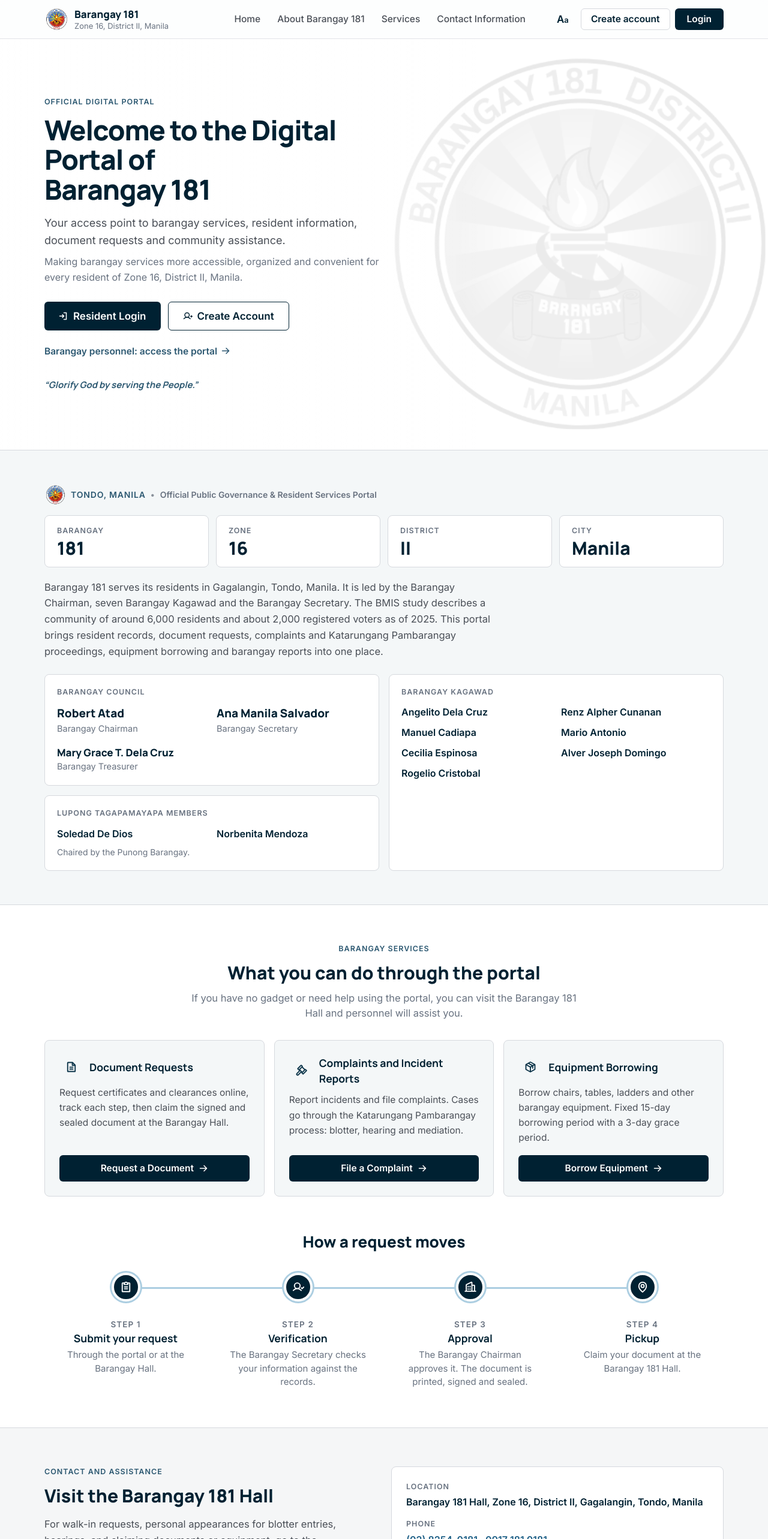
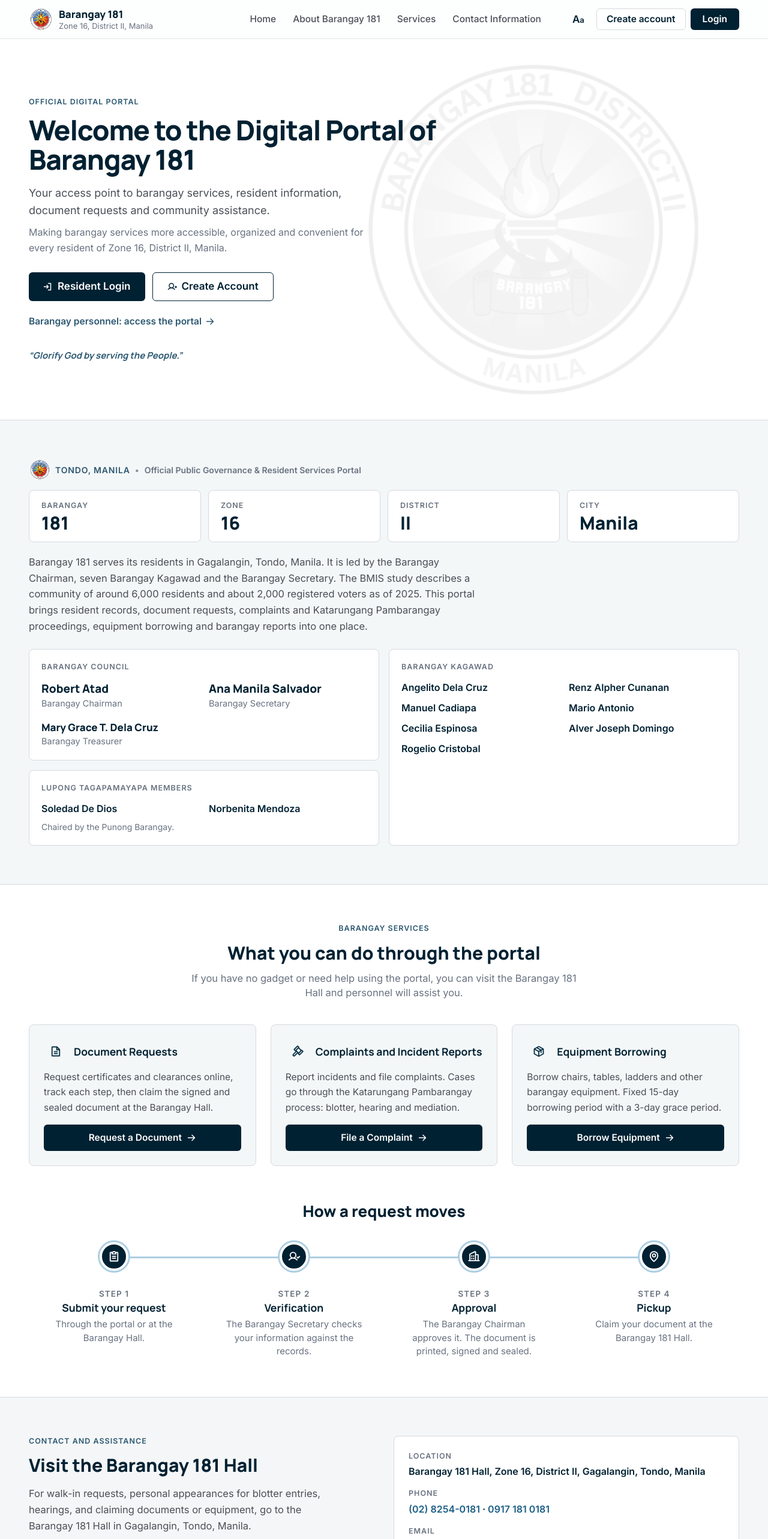
Before and after one commit to MaeVisionary/brgy-181, a React (Vite) app: page / in a window 1280 px wide. Shown: the top 2566 px of the page at 60% size. Built offline with nearby package versions, Linux system fonts and the light colour scheme.

Commit message:
Landing page: wider content with roomier padding, hero seal kept beside the text, brand on one line on phones

```diff
--- a/src/pages/public/HomePage.tsx
+++ b/src/pages/public/HomePage.tsx
@@ -17,15 +17,15 @@ export function HomePage() {
     <PublicLayout>
       {/* Hero: large, faint seal behind the text (low opacity so the text stays easy to read) */}
       <section className="relative overflow-hidden border-b border-line bg-surface">
-        <img
-          aria-hidden
-          alt=""
-          src={`${import.meta.env.BASE_URL}seal.png`}
-          className="bmis-rise pointer-events-none absolute top-1/2 right-[-140px] w-[620px] max-w-none -translate-y-1/2 object-contain opacity-[0.09] grayscale select-none sm:right-[-80px] md:w-[680px] lg:right-[-40px] lg:w-[720px]"
-        />
-        <div aria-hidden className="pointer-events-none absolute inset-y-0 left-0 w-full bg-gradient-to-r from-surface via-surface/85 to-transparent lg:w-[62%]" />
-        <div className="relative mx-auto max-w-[1180px] px-4 py-16 sm:px-6 md:py-24">
-          <div className="max-w-[620px]">
+        <div className="relative mx-auto max-w-[1400px] px-5 py-16 sm:px-8 md:py-24 lg:px-12">
+          {/* Seal sits inside the centred container, beside the text (not stuck to the screen edge). */}
+          <img
+            aria-hidden
+            alt=""
+            src={`${import.meta.env.BASE_URL}seal.png`}
+            className="bmis-rise pointer-events-none absolute top-1/2 left-1/2 w-[440px] max-w-none -translate-x-[15%] -translate-y-1/2 object-contain opacity-[0.07] grayscale select-none sm:w-[560px] md:left-auto md:right-[2%] md:w-[600px] md:translate-x-0 lg:right-[6%] lg:w-[640px]"
+          />
+          <div className="relative max-w-[700px]">
             <p className="bmis-rise label-caps text-navy-600">Official digital portal</p>
             <h1 className="bmis-rise bmis-rise-2 mt-3 font-display text-[length:calc(34px*var(--fs))] leading-[1.08] font-extrabold tracking-tight text-navy-900 sm:text-[length:calc(46px*var(--fs))]">
               Welcome to the Digital Portal of <span className="block">Barangay 181</span>
@@ -54,7 +54,7 @@ export function HomePage() {
 
       {/* About */}
       <section id="about" className="scroll-mt-20">
-        <div className="mx-auto max-w-[1180px] px-4 py-14 sm:px-6">
+        <div className="mx-auto max-w-[1400px] px-5 py-16 sm:px-8 lg:px-12">
           <p className="flex flex-wrap items-center gap-2 text-[length:calc(14px*var(--fs))] font-semibold tracking-[0.06em] text-navy-600 uppercase">
             <BarangaySeal className="size-6" /> Tondo, Manila <span className="text-ink-subtle">•</span>
             <span className="tracking-normal text-ink-muted normal-case">Official Public Governance &amp; Resident Services Portal</span>
@@ -111,14 +111,14 @@ export function HomePage() {
 
       {/* Services */}
       <section id="services" className="scroll-mt-20 border-y border-line bg-surface">
-        <div className="mx-auto max-w-[1180px] px-4 py-16 sm:px-6">
+        <div className="mx-auto max-w-[1400px] px-5 py-16 sm:px-8 lg:px-12">
           <p className="label-caps text-center text-navy-600">Barangay services</p>
           <h2 className="mt-2 text-center font-display text-[length:calc(30px*var(--fs))] font-extrabold text-navy-900">What you can do through the portal</h2>
           <p className="mx-auto mt-2 max-w-2xl text-center text-[length:calc(16.5px*var(--fs))] text-ink-muted">
             If you have no gadget or need help using the portal, you can visit the Barangay 181 Hall and personnel will assist you.
           </p>
 
-          <div className="mx-auto mt-8 grid grid-cols-1 max-w-[1180px] gap-4 md:grid-cols-3">
+          <div className="mx-auto mt-10 grid grid-cols-1 gap-5 md:grid-cols-3 lg:gap-6">
             {[
               { icon: FileText, title: 'Document Requests', body: 'Request certificates and clearances online, track each step, then claim the signed and sealed document at the Barangay Hall.', action: 'Request a Document', to: '/my/documents/new' },
               { icon: Gavel, title: 'Complaints and Incident Reports', body: 'Report incidents and file complaints. Cases go through the Katarungang Pambarangay process: blotter, hearing and mediation.', action: 'File a Complaint', to: '/my/complaints/new' },
@@ -151,7 +151,7 @@ export function HomePage() {
 
       {/* Contact */}
       <section id="contact" className="scroll-mt-20 bg-surface-muted">
-        <div className="mx-auto grid grid-cols-1 max-w-[1180px] gap-6 px-4 py-16 sm:px-6 lg:grid-cols-2">
+        <div className="mx-auto grid grid-cols-1 max-w-[1400px] gap-8 px-5 py-16 sm:px-8 lg:px-12 lg:grid-cols-2">
           <div>
             <p className="label-caps text-navy-600">Contact and assistance</p>
             <h2 className="mt-2 font-display text-[length:calc(30px*var(--fs))] font-extrabold text-navy-900">Visit the Barangay 181 Hall</h2>
--- a/src/pages/public/PublicLayout.tsx
+++ b/src/pages/public/PublicLayout.tsx
@@ -32,11 +32,11 @@ export function PublicLayout({ children, minimal }: { children: ReactNode; minim
   return (
     <div id="top" className="flex min-h-full flex-col bg-canvas">
       <header className="sticky top-0 z-40 border-b border-line/70 bg-surface/90 backdrop-blur supports-[backdrop-filter]:bg-surface/80">
-        <div className="mx-auto flex h-16 max-w-[1180px] items-center gap-4 px-4 sm:px-6">
-          <Link to="/" onClick={(e) => { e.preventDefault(); jump('#top') }} className="flex items-center gap-2.5">
+        <div className="mx-auto flex h-16 max-w-[1400px] items-center gap-4 px-5 sm:px-8 lg:px-12">
+          <Link to="/" onClick={(e) => { e.preventDefault(); jump('#top') }} className="flex min-w-0 shrink-0 items-center gap-2.5">
             <BarangaySeal className="size-10" />
             <span className="leading-tight">
-              <span className="block font-display text-[length:calc(17px*var(--fs))] font-extrabold text-navy-900">{BARANGAY.name}</span>
+              <span className="block font-display text-[17px] font-extrabold whitespace-nowrap text-navy-900">{BARANGAY.name}</span>
               <span className="hidden text-[length:calc(13px*var(--fs))] text-ink-muted sm:block">Zone {BARANGAY.zone}, District {BARANGAY.district}, {BARANGAY.city}</span>
             </span>
           </Link>
@@ -82,12 +82,12 @@ export function PublicLayout({ children, minimal }: { children: ReactNode; minim
       <main className="flex-1">{children}</main>
 
       <footer className="border-t border-line bg-surface">
-        <div className="mx-auto grid grid-cols-1 max-w-[1180px] gap-8 px-4 py-10 sm:px-6 md:grid-cols-[1.4fr_1fr_1fr_1fr]">
+        <div className="mx-auto grid grid-cols-1 max-w-[1400px] gap-10 px-5 py-12 sm:px-8 lg:px-12 md:grid-cols-[1.4fr_1fr_1fr_1fr]">
           <div>
             <div className="flex items-center gap-2.5">
               <BarangaySeal className="size-10" />
               <span className="leading-tight">
-                <span className="block font-display text-[length:calc(17px*var(--fs))] font-extrabold text-navy-900">{BARANGAY.name}</span>
+                <span className="block font-display text-[17px] font-extrabold whitespace-nowrap text-navy-900">{BARANGAY.name}</span>
                 <span className="block text-[length:calc(14px*var(--fs))] text-ink-muted">Zone {BARANGAY.zone}, District {BARANGAY.district}, City of {BARANGAY.city}</span>
               </span>
             </div>
@@ -102,7 +102,7 @@ export function PublicLayout({ children, minimal }: { children: ReactNode; minim
           </div>
         </div>
         <div className="border-t border-line-soft">
-          <p className="mx-auto max-w-[1180px] px-4 py-4 text-[length:calc(14px*var(--fs))] text-ink-muted sm:px-6">
+          <p className="mx-auto max-w-[1400px] px-5 py-4 sm:px-8 lg:px-12 text-[length:calc(14px*var(--fs))] text-ink-muted sm:px-6">
             © {new Date().getFullYear()} {BARANGAY.fullName}. Barangay 181 Information Management System.
           </p>
         </div>
```
